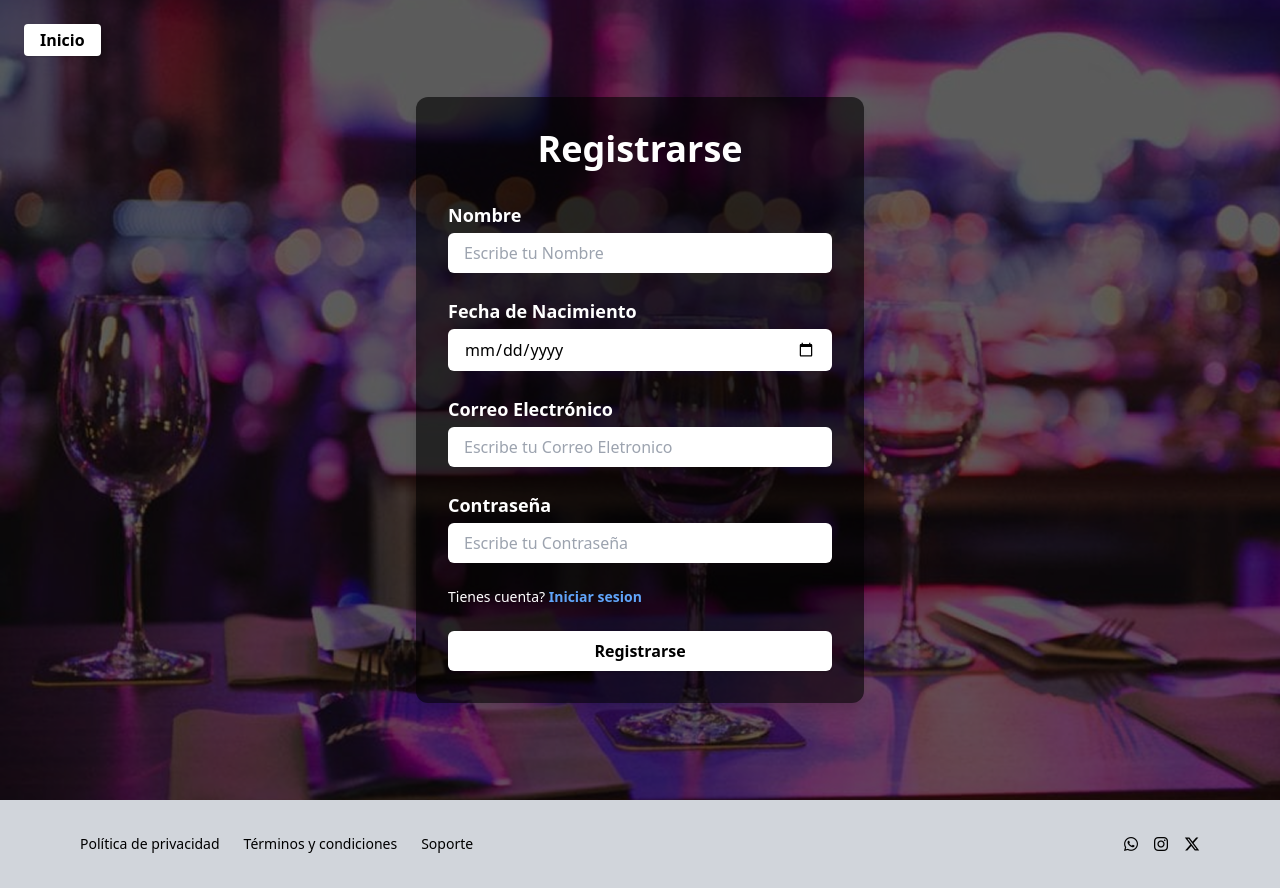
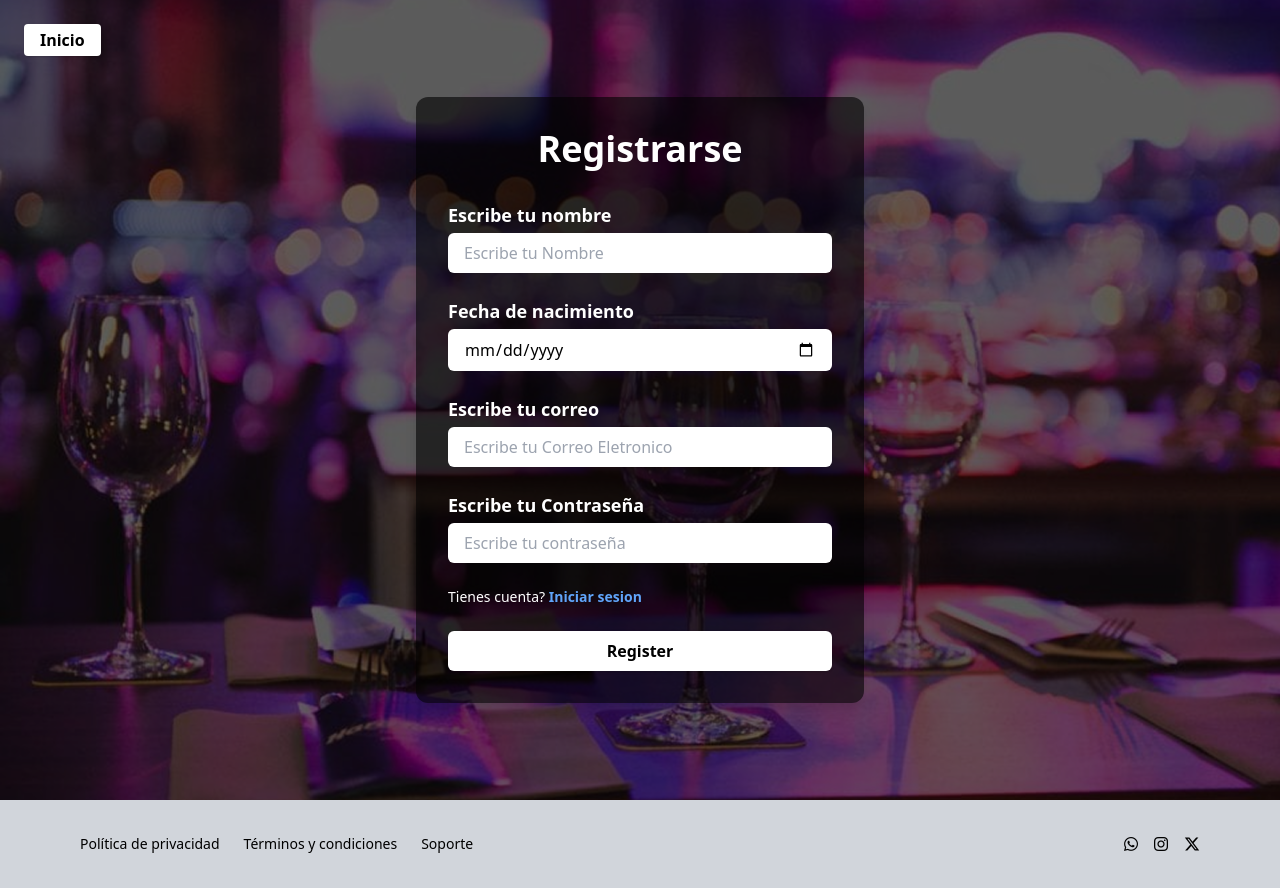
Before and after one commit to rajnaroc/EVENTIS, a Flask app: page /registrarse in a window 1280 px wide. Shown: the part 112-1000 px from the top of the page. Run offline with Flask 3, Linux system fonts and the light colour scheme.

Commit message:
1.5.10: añadimos los forms al register

```diff
--- a/src/app.py
+++ b/src/app.py
@@ -1,5 +1,4 @@
-from math import log
-from flask import Flask, app, render_template
+from flask import Flask, app, render_template, request
 from config import config
 from forms import loginform, registerForm
 
@@ -12,7 +11,10 @@ def inicio():
 @app.route('/iniciarsesion', methods=['GET'])
 def iniciar_sesion():
     login = loginform()
-    return render_template('iniciar_sesion.html', login=login)
+    if request.method == 'POST':
+        pass
+    if request.method == "GET":
+        return render_template('iniciar_sesion.html', login=login)
 
 @app.route('/registrarse', methods=['GET'])
 def register():
--- a/src/forms.py
+++ b/src/forms.py
@@ -1,5 +1,5 @@
 from flask_wtf import FlaskForm
-from wtforms import SubmitField,StringField,EmailField,PasswordField
+from wtforms import SubmitField,StringField,EmailField,PasswordField,DateField
 from wtforms.validators import DataRequired,Length,Email,EqualTo
 
 class loginform(FlaskForm):
@@ -24,6 +24,7 @@ class registerForm(FlaskForm):
         Length(max=25),
         Email()
     ])
+    fecha_nacimiento = DateField('Fecha de nacimiento', format='%d-%m-%Y', validators=[DataRequired()])
     contraseña = PasswordField("Escribe tu Contraseña", validators=[
         DataRequired(),
         Length(min=6,max=12),
--- a/src/templates/register.html
+++ b/src/templates/register.html
@@ -16,26 +16,26 @@
             <form action="/register" method="POST" class="space-y-6">
                 <!-- Nombre -->
                 <div>
-                    <label class="block text-lg font-bold mb-1">Nombre</label>
-                    <input type="text" name="nombre" placeholder="Escribe tu Nombre" class="w-full px-4 py-2 rounded-md text-black focus:outline-none focus:ring-2 focus:ring-blue-400" required>
+                    {{ register.nombre.label( class="block text-lg font-bold mb-1") }}
+                    {{ register.nombre(placeholder="Escribe tu Nombre", class="w-full px-4 py-2 rounded-md text-black focus:outline-none focus:ring-2 focus:ring-blue-400") }}
                 </div>
 
                 <!-- fecha de nacimiento -->
                 <div>
-                    <label class="block text-lg font-bold mb-1">Fecha de Nacimiento</label>
-                    <input type="date" name="fecha_nacimiento" class="w-full px-4 py-2 rounded-md text-black focus:outline-none focus:ring-2 focus:ring-blue-400" required>
+                    {{ register.fecha_nacimiento.label( class="block text-lg font-bold mb-1") }}
+                    {{ register.fecha_nacimiento(class="w-full px-4 py-2 rounded-md text-black focus:outline-none focus:ring-2 focus:ring-blue-400") }}
                 </div>
 
                 <!-- Email -->
                 <div>
-                    <label class="block text-lg font-bold mb-1">Correo Electrónico</label>
-                    <input type="email" name="email" placeholder="Escribe tu Correo Eletronico" class="w-full px-4 py-2 rounded-md text-black focus:outline-none focus:ring-2 focus:ring-blue-400" required>
+                    {{ register.correo.label( class="block text-lg font-bold mb-1") }}
+                    {{ register.correo(placeholder="Escribe tu Correo Eletronico", class="w-full px-4 py-2 rounded-md text-black focus:outline-none focus:ring-2 focus:ring-blue-400") }}
                 </div>
 
                 <!-- Contraseña -->
                 <div>
-                    <label class="block text-lg font-bold mb-1">Contraseña</label>
-                    <input type="password" name="password" placeholder="Escribe tu Contraseña" class="w-full px-4 py-2 rounded-md text-black focus:outline-none focus:ring-2 focus:ring-blue-400" required>
+                    {{ register.contraseña.label( class="block text-lg font-bold mb-1") }}
+                    {{ register.contraseña(placeholder="Escribe tu contraseña", class="w-full px-4 py-2 rounded-md text-black focus:outline-none focus:ring-2 focus:ring-blue-400") }}
                 </div>
 
                 <!-- Registro -->
@@ -43,8 +43,10 @@
                 <span class="text-white">Tienes cuenta?</span>
                     <a href="/login" class="text-blue-400 font-semibold hover:underline">Iniciar sesion</a>
                 </div>
+
                 <!-- Botón -->
-                <button type="submit"class="w-full bg-white text-black font-bold py-2 rounded-md shadow hover:bg-gray-200 transition">Registrarse</button>
+                {{ register.enviar(class="w-full bg-white text-black font-bold py-2 rounded-md shadow hover:bg-gray-200 transition") }}
+
             </form>
         </div>
     </div>
```
